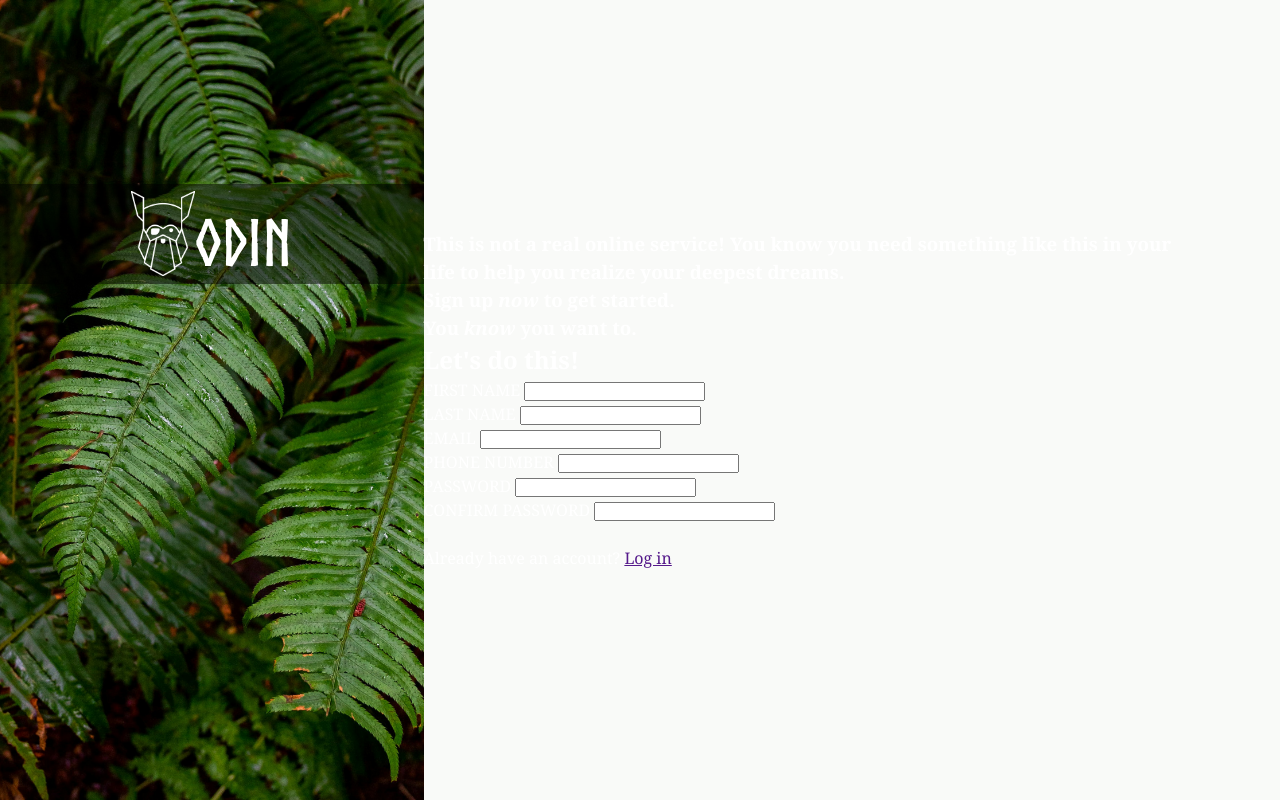
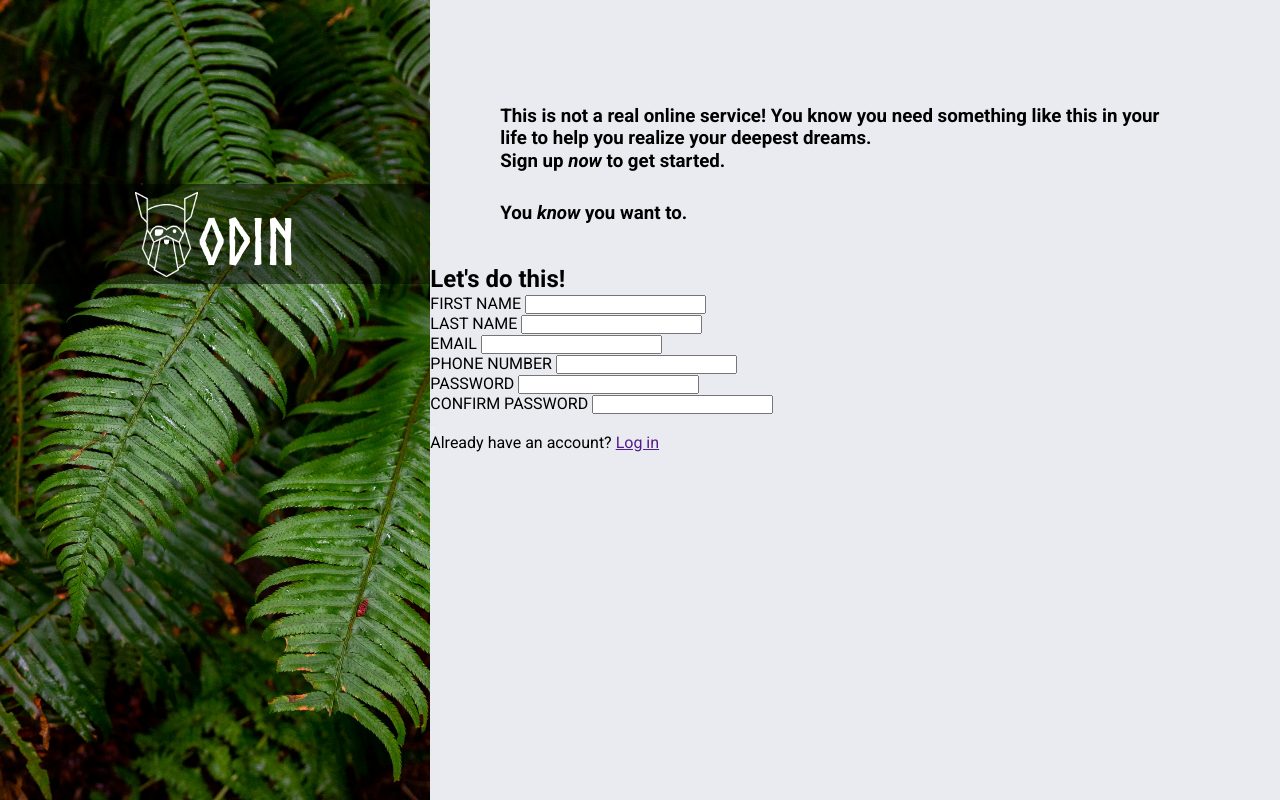
Before and after one commit to tuana-o/sign-up-page, a plain HTML site: page index.html in a window 1280 px wide. Drawn offline with Linux system fonts and the light colour scheme.

Commit message:
Style: Set up header as close to model image

```diff
--- a/index.html
+++ b/index.html
@@ -5,9 +5,12 @@
     <meta name="viewport" content="width=device-width, initial-scale=1.0">
     <title>Sign Up Form</title>
     <link rel="stylesheet" href="style.css">
+    <link rel="preconnect" href="https://fonts.googleapis.com">
+    <link rel="preconnect" href="https://fonts.gstatic.com" crossorigin>
+    <link href="https://fonts.googleapis.com/css2?family=Roboto:ital,wght@0,100;0,300;0,400;0,500;0,700;0,900;1,100;1,300;1,400;1,500;1,700;1,900&display=swap" rel="stylesheet">
 </head>
 <body>
-    <div class="section">
+    <div class="section-one">
         <div class="container">
             <div class="logo">
                 <img src="./images/odin-lined.png" alt="logo image of odin-lined">
@@ -17,9 +20,9 @@
     </div>
     <div class="section-two">
         <header class="form-header">
-            <h3>This is not a real online service! You know you need something like this in your life to help you realize your deepest dreams.</h3>
-            <h3>Sign up <em>now</em> to get started. </h3>
-            <h3>You <em>know</em> you want to.</h3>
+            <h3 class="one">This is not a real online service! You know you need something like this in your life to help you realize your deepest dreams.</h3>
+            <h3 class="two">Sign up <em>now</em> to get started. </h3>
+            <h3 class="three">You <em>know</em> you want to.</h3>
         </header>
         <form action="" method="get" class="form">
             <h2>Let's do this!</h2>
--- a/style.css
+++ b/style.css
@@ -6,15 +6,14 @@
 
 body {
     display: flex;
-    align-items: center;
-    background-color: #f9faf8;
+    background-color: #e9ebf0;
     color: #fff;
-    line-height: 1.5;
+    line-height: 1.2;
     max-width: 1200px;
-    font-family: Georgia, Times, 'Times New Roman', serif;
+    font-family: 'Roboto', Helvetica, sans-serif;
 }
 
-.section {
+.section-one {
     background-image: url("/images/green-leaf.jpg");
     background-repeat: no-repeat;
     background-size: cover;
@@ -52,3 +51,21 @@ body {
     font-family: 'norseBold';
     font-size: 4rem;
 }
+
+.section-two {
+    color: black;
+}
+
+.form-header {
+    display: flex;
+    flex-direction: column;
+    padding: 40px;
+    margin-top: 65px;
+    margin-left: 30px;
+    width: 100%;
+    font-size: 16px;
+}
+
+.three {
+    margin-top: 30px;
+}
```
